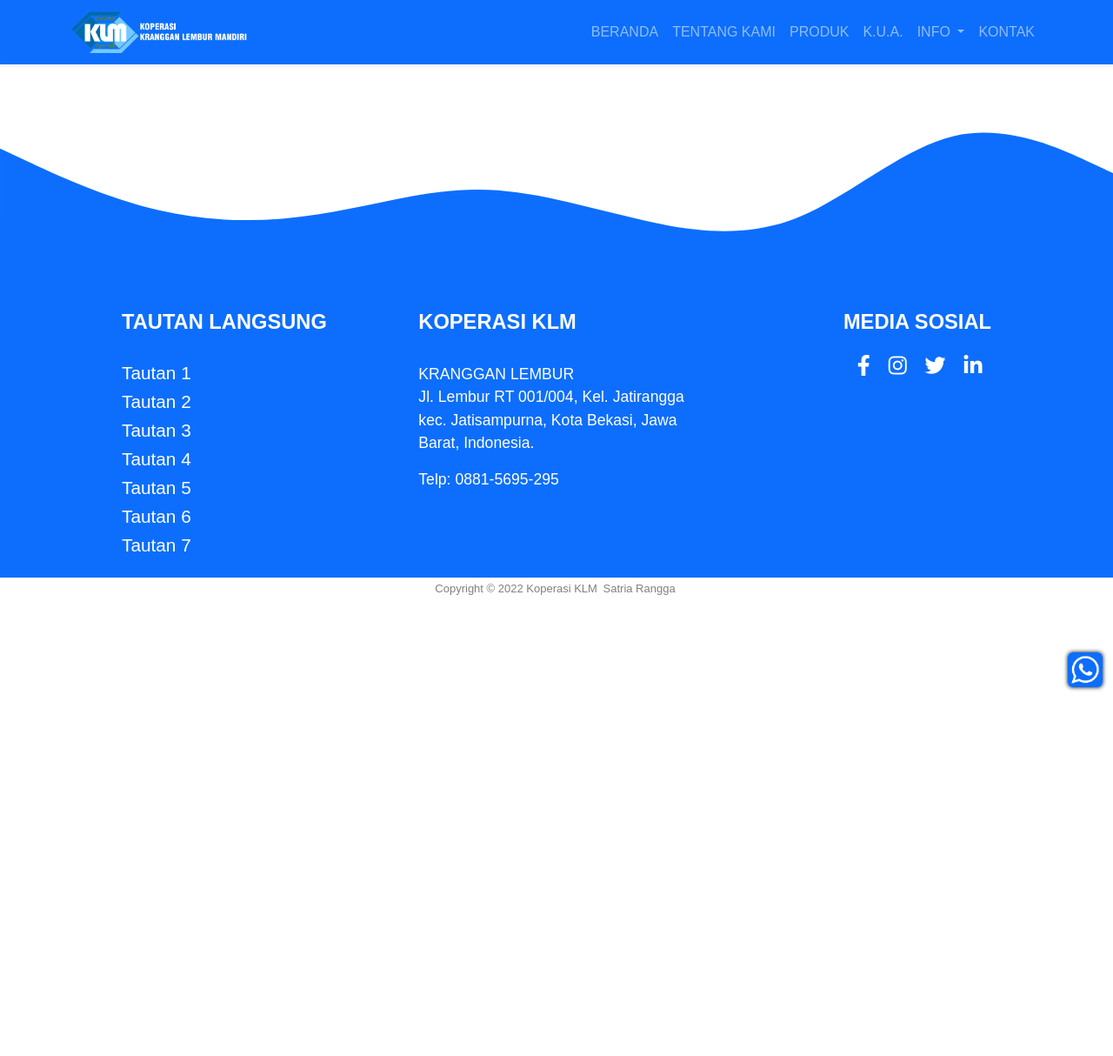
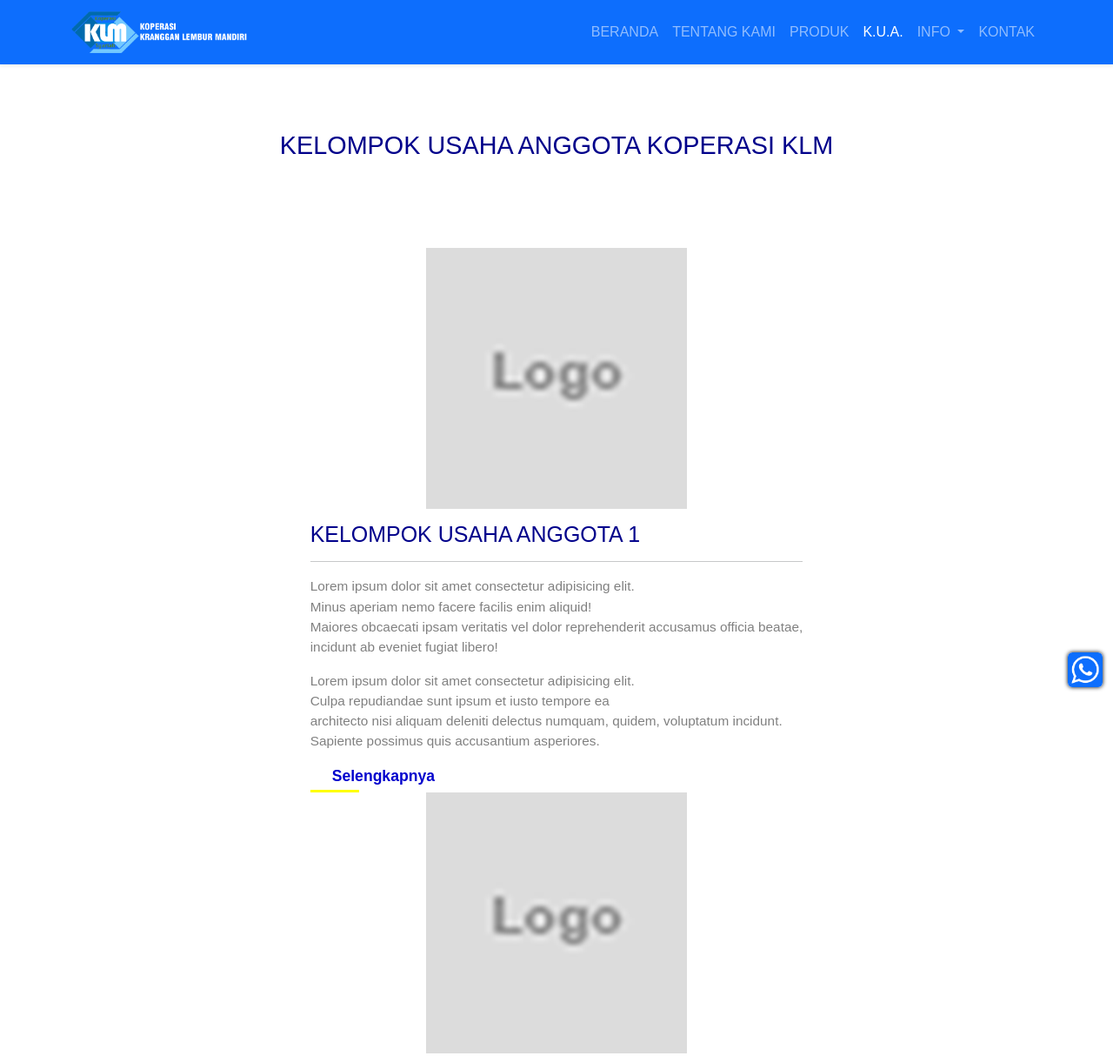
Before and after one commit to satriaranggaj/koperasi.klm, a plain HTML site: page kua.html in a window 1280 px wide. Shown: the top 1214 px of the page at 87% size. Before the commit the page ends 800 px from the top, so only its background shows below. Drawn offline with nearby package versions, Linux system fonts and the light colour scheme.

Commit message:
halaman kua

```diff
--- /dev/null
+++ b/kua.css
@@ -0,0 +1,66 @@
+#kelompok-usaha{
+    margin: 150px 0 0 0;
+}
+#kelompok-usaha .container .title h3{
+    font-size: calc(1vw + 1rem);
+    margin-bottom: 100px;
+    text-align: center;
+    font-weight: lighter;
+    color: darkblue;
+}
+.content-kua .kua{
+    min-height: 350px;
+    width: 100%;
+    display: flex;
+}
+.content-kua .ganjil{
+    flex-wrap: wrap;
+    justify-content: space-evenly;
+}
+.content-kua .genap{
+    flex-wrap: wrap-reverse;
+    justify-content: space-evenly;
+}
+.kua .thumbnail-kua{
+    margin: 0 0 15px 0;
+    height: 100%;
+    min-width: 50%;
+    display: flex;
+    justify-content: center;
+}
+.kua .thumbnail-kua img{
+    margin: auto;
+}
+.kua .title-kua h4{
+    margin: 0 0 15px 0;
+    font-size: calc(.7vw + 1rem);
+    font-weight: lighter;
+    color: darkblue;
+}
+.kua .desc-kua{
+    height: 100%;
+    min-width: 50%;
+}
+.kua .desc-kua .desc-singkat p{
+    font-size: calc(.2vw + .8rem);
+    color: gray;
+}
+.more-kua{
+    margin: 0 0 0 25px;
+    text-decoration: none;
+    color: mediumblue;
+    font-size: calc(.5vw + .7rem);
+    font-weight: bold;
+    font-family: arial;
+    transition: .3s;
+}
+.more-kua:hover{
+    margin: 0;
+    color: black;
+}
+.line-bottom-kua{
+    margin-top: 3px;
+    background-color: yellow;
+    width: 10%;
+    height: 3px;
+}
--- a/kua.html
+++ b/kua.html
@@ -8,6 +8,7 @@
     <link href="https://cdn.jsdelivr.net/npm/bootstrap@5.2.2/dist/css/bootstrap.min.css" rel="stylesheet" integrity="sha384-Zenh87qX5JnK2Jl0vWa8Ck2rdkQ2Bzep5IDxbcnCeuOxjzrPF/et3URy9Bv1WTRi" crossorigin="anonymous">
     <!-- Akhir CSS Botstrap -->
     <!-- Css -->
+    <link rel="stylesheet" href="kua.css">
     <link rel="stylesheet" href="style.css">
     <!-- Akhir Css -->
     <!-- Fontawesome -->
@@ -34,13 +35,13 @@
               <a class="nav-link" href="product.html">PRODUK</a>
             </li>
             <li class="nav-item">
-                <a class="nav-link" href="#">K.U.A.</a>
+                <a class="nav-link active" href="#">K.U.A.</a>
             </li>
             <li class="nav-item dropdown">
               <a class="nav-link dropdown-toggle" href="#" id="navbarDropdownMenuLink" role="button" data-bs-toggle="dropdown" aria-expanded="false"> INFO </a>
               <ul class="dropdown-menu" aria-labelledby="navbarDropdownMenuLink">
                 <li><a class="dropdown-item" href="galery.html">Galeri</a></li>
-                <li><a class="dropdown-item" href="#">Karir</a></li>
+                <li><a class="dropdown-item" href="karir.html">Karir</a></li>
                 <li><a class="dropdown-item" href="news.html">Berita & Artikel</a></li>
               </ul>
             </li>
@@ -55,8 +56,49 @@
       <!-- Kelompok Usaha -->
       <section id="kelompok-usaha">
         <div class="container">
-            <div class="title"></div>
-            <div class="content-kua"></div>
+            <div class="title">
+              <h3>KELOMPOK USAHA ANGGOTA KOPERASI KLM</h3>
+            </div>
+            <div class="content-kua">
+              <div class="kua ganjil">
+                <div class="thumbnail-kua">
+                  <img src="img/logo-kua.png" alt="Thumbnail KUA KLM">
+                </div>
+                <div class="desc-kua">
+                  <div class="title-kua">
+                    <h4>KELOMPOK USAHA ANGGOTA 1</h4>
+                    <hr>
+                  </div>
+                  <div class="desc-singkat">
+                    <p>Lorem ipsum dolor sit amet consectetur adipisicing elit. <br> Minus aperiam nemo facere facilis enim aliquid! <br> Maiores obcaecati ipsam veritatis vel dolor reprehenderit accusamus officia beatae, <br> incidunt ab eveniet fugiat libero!</p>
+                    <p>Lorem ipsum dolor sit amet consectetur adipisicing elit. <br> Culpa repudiandae sunt ipsum et iusto tempore ea <br> architecto nisi aliquam deleniti delectus numquam, quidem, voluptatum incidunt. <br> Sapiente possimus quis accusantium asperiores.</p>
+                  </div>
+                  <div class="btn-lengkap">
+                    <a href="#" class="more-kua">Selengkapnya</a>
+                    <div class="line-bottom-kua"></div>
+                  </div>
+                </div>
+              </div>
+              <div class="kua genap">
+                <div class="desc-kua">
+                  <div class="title-kua">
+                    <h4>KELOMPOK USAHA ANGGOTA 2</h4>
+                    <hr>
+                  </div>
+                  <div class="desc-singkat">
+                    <p>Lorem ipsum dolor sit amet consectetur adipisicing elit. <br> Minus aperiam nemo facere facilis enim aliquid! <br> Maiores obcaecati ipsam veritatis vel dolor reprehenderit accusamus officia beatae, <br> incidunt ab eveniet fugiat libero!</p>
+                    <p>Lorem ipsum dolor sit amet consectetur adipisicing elit. <br> Culpa repudiandae sunt ipsum et iusto tempore ea <br> architecto nisi aliquam deleniti delectus numquam, quidem, voluptatum incidunt. <br> Sapiente possimus quis accusantium asperiores.</p>
+                  </div>
+                  <div class="btn-lengkap">
+                    <a href="#" class="more-kua">Selengkapnya</a>
+                    <div class="line-bottom-kua"></div>
+                  </div>
+                </div>
+                <div class="thumbnail-kua">
+                  <img src="img/logo-kua.png" alt="Thumbnail KUA KLM">
+                </div>
+              </div>
+            </div>
         </div>
       </section>
       <!-- Akhir Kelompok Usaha -->
```
Also changed, not shown: about.html (+3 -0 lines), contact.html (+3 -0 lines), galery.html (+3 -0 lines), index.html (+3 -0 lines), karir.html (+3 -0 lines), news.html (+3 -0 lines), product.html (+3 -0 lines).
